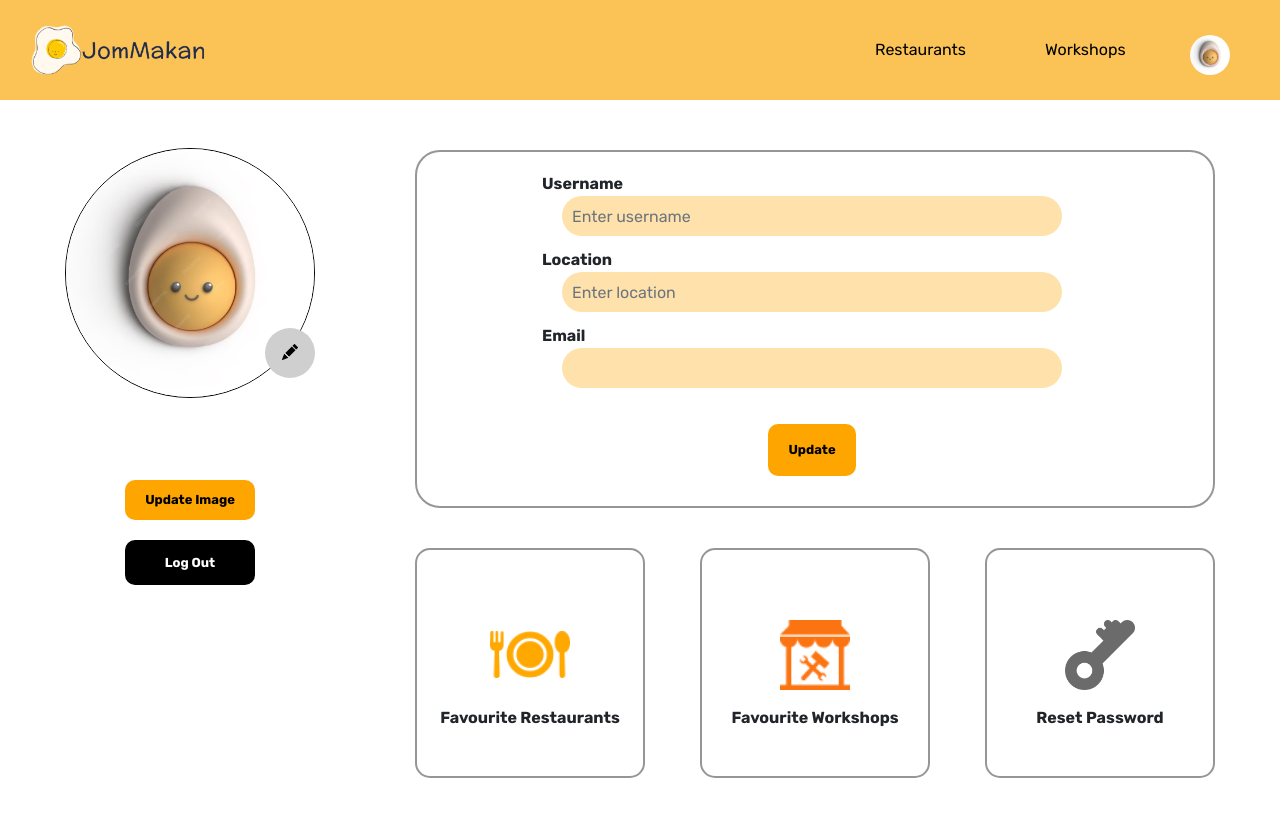
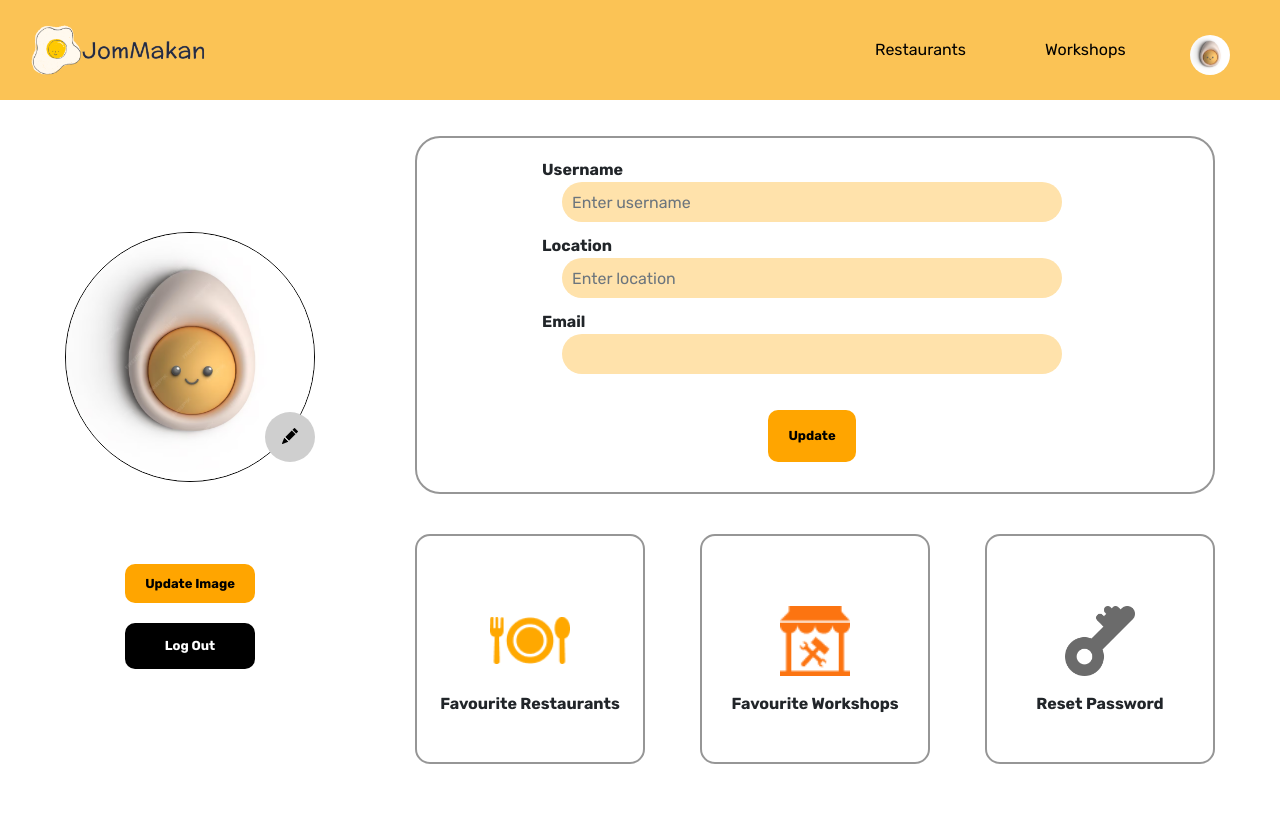
Before and after one commit to yoongtaufoo/JomMakan, a React (Vite) app in the folder client/: page /profile in a window 1280 px wide. Shown: the top 816 px of the page. Built offline with nearby package versions, Linux system fonts and the light colour scheme; no server answers; a web font is replaced by a local one.

Commit message:
Final touch up

```diff
--- a/client/src/Profile.css
+++ b/client/src/Profile.css
@@ -1,9 +1,11 @@
 .profile-wrapper{
     gap: 100px;
+    height: calc(100vh - 100px);
 }
 
 .profile-section{
     margin: 20px 0px;
+    /* height: calc(100vh - 100px); */
 
 }
 
--- a/client/src/Profile.jsx
+++ b/client/src/Profile.jsx
@@ -95,7 +95,7 @@ const Profile = () => {
     <div>
       <Navbar />
       <div className="profile-wrapper d-flex flex-row justify-content-center">
-        <div className="mt-5">
+        <div>
           <ProfileSection />
         </div>
         <div className="profile-details-wrapper d-flex flex-column justify-content-center align-items-center">
--- a/client/src/components/ProfileSection.css
+++ b/client/src/components/ProfileSection.css
@@ -1,6 +1,8 @@
 .profile-sec{
-    height:fit-content;
+    height: calc(100vh - 90px);
     width:fit-content;
+    /* background-color: aqua; */
+
 }
 
 .profile-edit{
@@ -67,6 +69,7 @@ input[type="file"] {
     font-size: 13px ;
     padding: 13px 40px;
     /* border-radius: 30px;*/
+    /* margin-bottom: 100px; */
 }
 
 #log-out-popup-title{
--- a/client/src/components/ProfileSection.jsx
+++ b/client/src/components/ProfileSection.jsx
@@ -118,7 +118,7 @@ const ProfileSection = () => {
       <div className="profile-sec d-flex flex-column justify-content-center align-items-center">
         <form
           onSubmit={handleSubmit}
-          className="profile-sec d-flex flex-column justify-content-center align-items-center"
+          className="d-flex flex-column justify-content-center align-items-center"
         >
           <div className="profile-edit">
             <img className="profile-pic" src={previewImage} alt="profilePic" />
```
